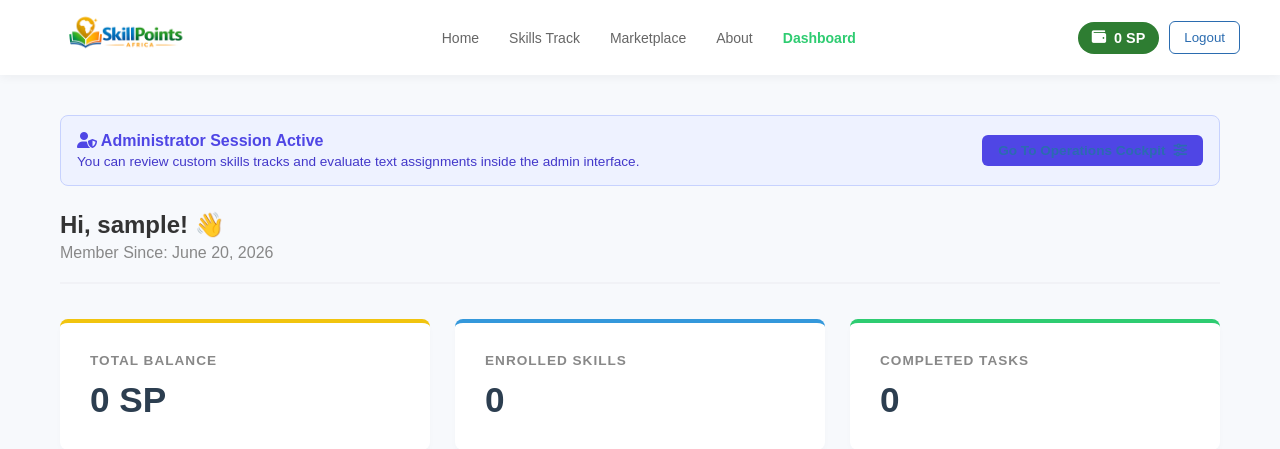
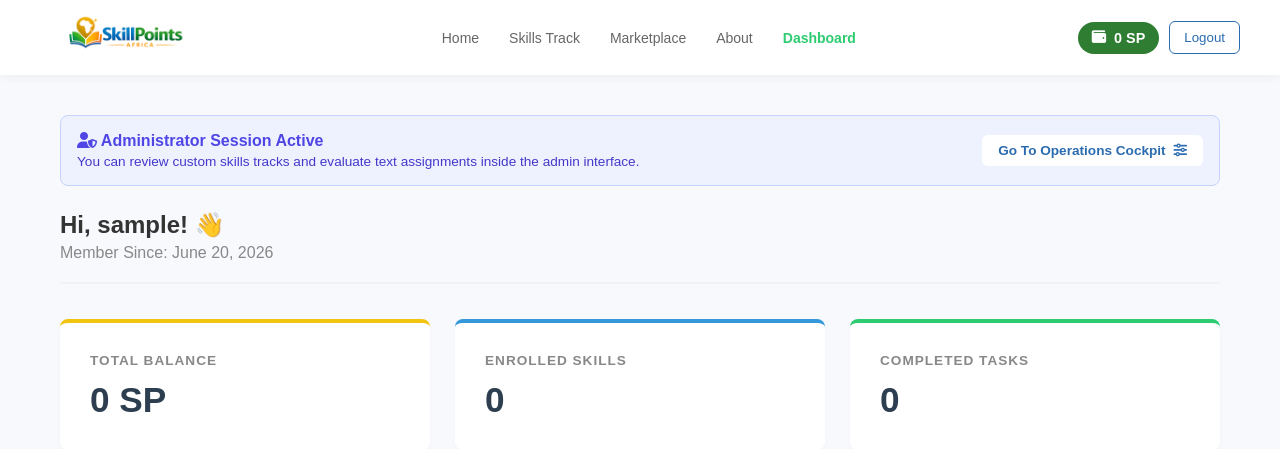
Before and after one commit to Tidjani-Adeniran/SkillPoints-Africa, a Django app: page /dashboard/ in a window 1280 px wide. Shown: the top 449 px of the page. Run offline with Django 5.2, Linux system fonts and the light colour scheme; the visitor is signed in with stand-in values (Sample User, id 1); data comes from the database, SQL or seed files in the repository; data that the repository does not hold is empty.

Commit message:
Changed Operations Cockpit color to white

```diff
--- a/core/templates/dashboard.html
+++ b/core/templates/dashboard.html
@@ -12,7 +12,7 @@
             <strong style="color: #4f46e5; font-size: 1rem;"><i class="fa-solid fa-user-shield"></i> Administrator Session Active</strong>
             <p style="margin: 4px 0 0 0; font-size: 0.85rem; color: #4338ca;">You can review custom skills tracks and evaluate text assignments inside the admin interface.</p>
         </div>
-        <a href="{% url 'admin_dashboard' %}" class="btn btn-primary" style="text-decoration: none; padding: 8px 16px; font-size: 0.85rem; background: #4f46e5; border-color: #4f46e5; font-weight: 600;">
+        <a href="{% url 'admin_dashboard' %}" class="btn btn-primary" style="text-decoration: none; padding: 8px 16px; font-size: 0.85rem; background: #ffffffff; border-color: #4f46e5; font-weight: 600;">
             Go To Operations Cockpit <i class="fa-solid fa-sliders" style="margin-left: 4px;"></i>
         </a>
     </div>
```
